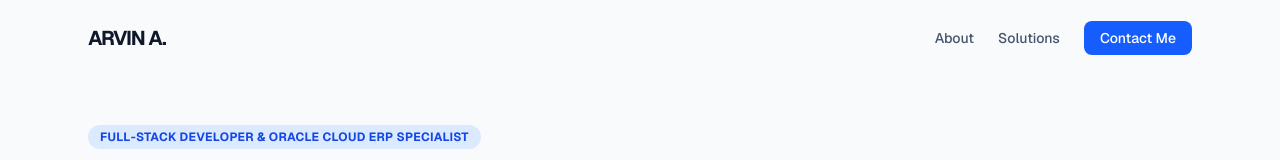
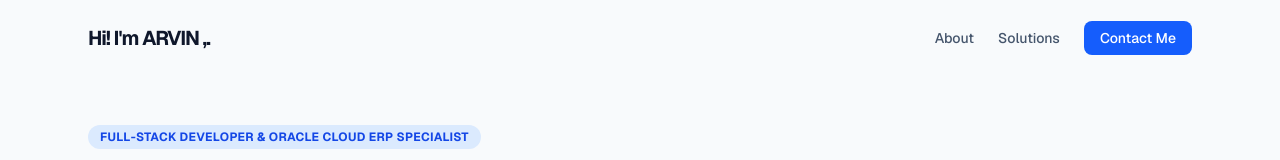
Before and after one commit to alientoarvinb0477-cloud/my-portfolio, a Next.js app: page / in a window 1280 px wide. Shown: the top 160 px of the page. Built offline with nearby package versions, Linux system fonts and the light colour scheme.

Commit message:
Update page.tsx

```diff
--- a/app/page.tsx
+++ b/app/page.tsx
@@ -5,7 +5,7 @@ export default function Home() {
     <div className="min-h-screen bg-slate-50 text-slate-900 font-sans">
       {/* 1. Header/Navigation */}
       <nav className="p-6 max-w-6xl mx-auto flex justify-between items-center">
-        <h1 className="text-xl font-bold tracking-tighter">ARVIN A.</h1>
+        <h1 className="text-xl font-bold tracking-tighter">Hi! I'm ARVIN ,.</h1>
         <div className="space-x-6 text-sm font-medium text-slate-600">
           <a href="#about" className="hover:text-blue-600">About</a>
           <a href="#solutions" className="hover:text-blue-600">Solutions</a>
```
